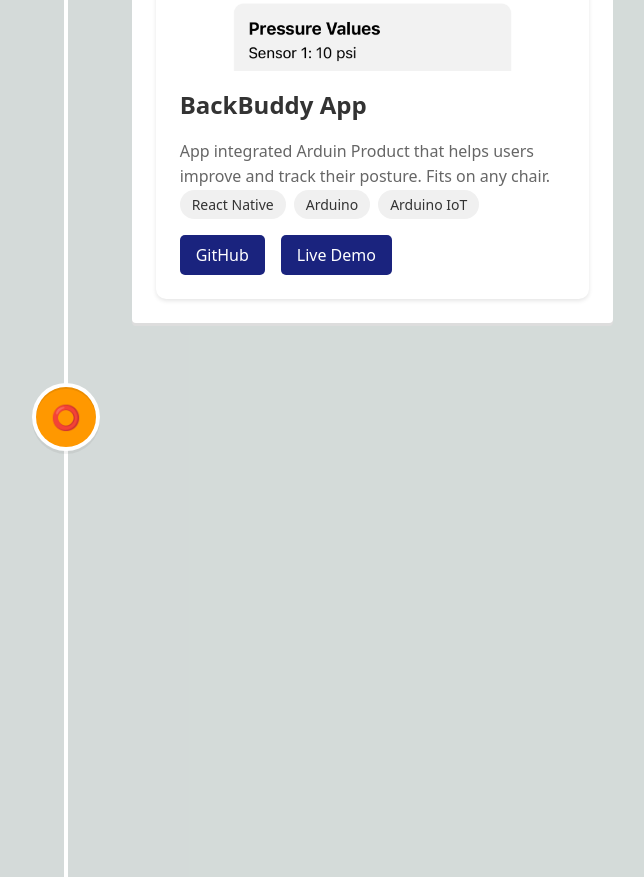
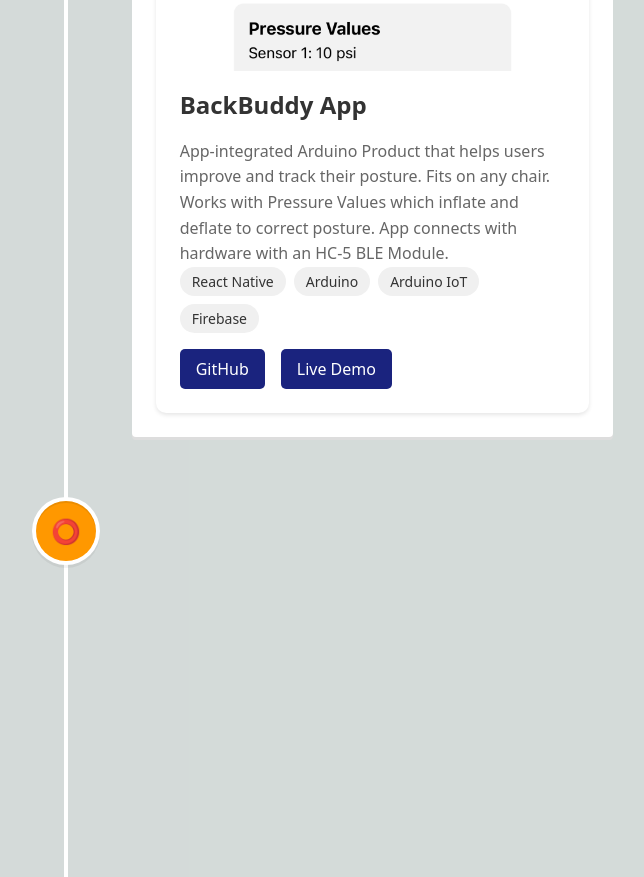
Before and after one commit to naman0r/personal-website, a React (Vite) app: page /projects in a window 1280 px wide. Shown: the part 1920-2797 px from the top of the page, without its empty margins (574-1218 px from the left). Built offline with nearby package versions, Linux system fonts and the light colour scheme; a web font is replaced by a local one.

Commit message:
fixed the spelling issues in the projects page

```diff
--- a/src/routes/Projects.jsx
+++ b/src/routes/Projects.jsx
@@ -16,9 +16,16 @@ const Projects = () => {
     {
       title: "MindMapr: AI powered Study Tool",
       description:
-        "A Full Stack AI powered study tool that generates easy to understand visualizations from student's study notes. ",
+        "A Full Stack AI powered study tool that generates easy to understand visualizations from student's study notes. Sign in with google with Firebase Auth",
       image: "../../mmr.png",
-      categories: ["Full Stack", "React", "Node.js", "REST Api", "MongoDB"],
+      categories: [
+        "Full Stack",
+        "React",
+        "Node.js",
+        "REST Api",
+        "MongoDB",
+        "Firebase",
+      ],
       github: "https://github.com/naman0r/MindMapr",
       demo: "https://www.youtube.com/watch?v=SWPsYICRIOQ",
       date: "2025, Completed",
@@ -27,9 +34,9 @@ const Projects = () => {
     {
       title: "BackBuddy App",
       description:
-        "App integrated Arduin Product that helps users improve and track their posture. Fits on any chair.",
+        "App-integrated Arduino Product that helps users improve and track their posture. Fits on any chair. Works with Pressure Values which inflate and deflate to correct posture. App connects with hardware with an HC-5 BLE Module. ",
       image: "../../backbuddy-app.png",
-      categories: ["React Native", "Arduino", "Arduino IoT"],
+      categories: ["React Native", "Arduino", "Arduino IoT", "Firebase"],
       github: "https://github.com/naman0r/backbuddy-app",
       demo: "",
       date: "2025, Current",
@@ -49,7 +56,7 @@ const Projects = () => {
     {
       title: "NUtrition",
       description:
-        "Full Stack app that scrapes nutritional information from the University Dining Hall wesbite, and users are allowed to keep a detailed log of their meals at thre ning hall ",
+        "Full Stack app that scrapes nutritional information from the University Dining Hall wesbite, and users are allowed to keep detailed logs and track their meals and diet over time, and realize trends",
       image: "../../NUtrition.png",
       categories: ["Selenium.py", "React", "Firebase", "Flask", "Supabase"],
       github: "https://github.com/Oasis-NEU/sp25-group-11",
@@ -59,7 +66,8 @@ const Projects = () => {
     },
     {
       title: "TaNews",
-      description: "Full Stack news app with posting, reading, liking",
+      description:
+        "Full Stack news app with posting, reading, liking. Admin and User separation, backend using Flask.",
       image: "../../tanews.png",
       categories: ["Docker", "Flask", "React", "TypeScript", "MySQL"],
       github: "https://github.com/IpDaniel/tanews/tree/naman",
@@ -70,7 +78,7 @@ const Projects = () => {
     {
       title: "Personal Website",
       description:
-        "Interractive, easy to use personal website to showcase my work.",
+        "Interractive, easy to use personal website to showcase my work. Built with React.js",
       image: "../../personal-website.png",
       categories: [
         "React",
--- a/src/routes/Resume.jsx
+++ b/src/routes/Resume.jsx
@@ -35,13 +35,13 @@ const Resume = () => {
       time: "Sep 2024 - Current",
       role: "Software Engineer at a hardware team",
     },
-    {
-      title: "",
-      description: "",
-      img: "../../.........",
-      time: "",
-      role: "",
-    },
+    // {
+    //   title: "",
+    //   description: "",
+    //   img: "../../.........",
+    //   time: "",
+    //   role: "",
+    // },
   ];
 
   const handleMouseMove = (event) => {
```
